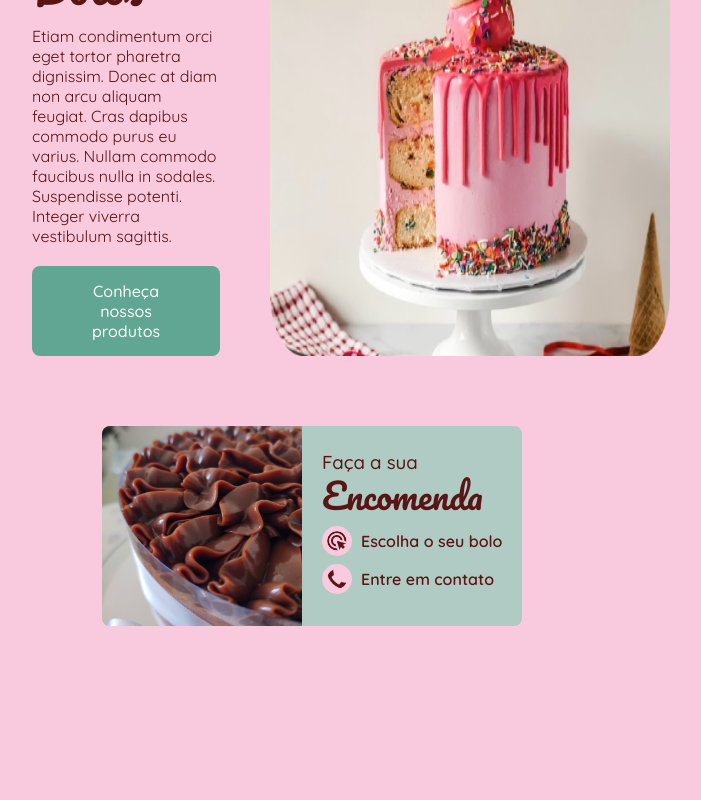
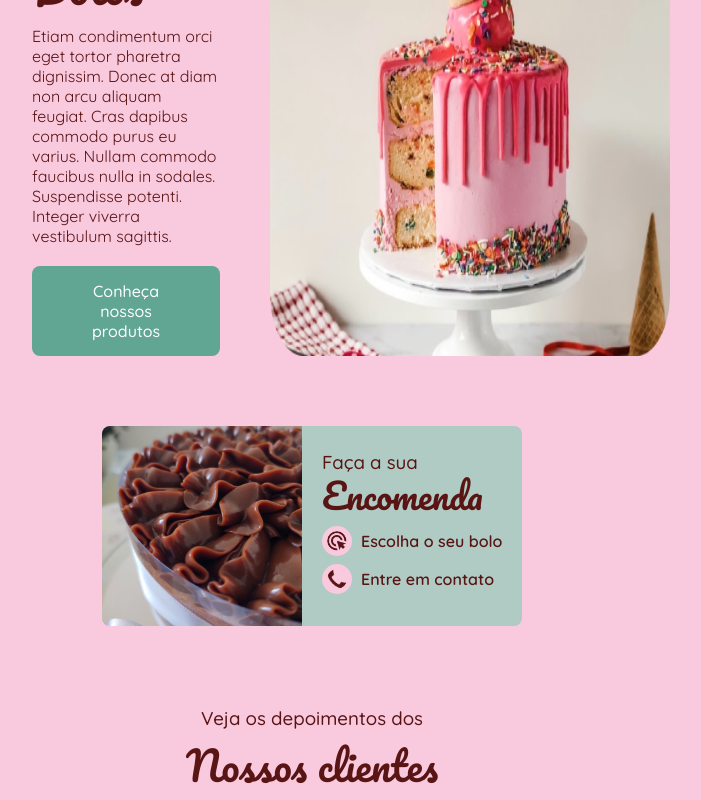
Before and after one commit to Adrianodbs/Prejeto-react-agosto, a React (Create React App) app: page / in a window 1280 px wide. Shown: the part 325-1125 px from the top of the page, without its empty margins (328-1029 px from the left). Before the commit the page ends 981 px from the top, so only its background shows below. Built offline with nearby package versions, Linux system fonts and the light colour scheme.

Commit message:
inicio depoimentos

```diff
--- /dev/null
+++ b/src/pages/home/Depoimentos/index.jsx
@@ -0,0 +1,12 @@
+import './style.css'
+
+function Depoimentos() {
+  return (
+    <div className='depoimentos'>
+      <h3>Veja os depoimentos dos</h3>
+      <h2>Nossos clientes</h2>
+    </div>
+  )
+}
+
+export default Depoimentos
--- /dev/null
+++ b/src/pages/home/Depoimentos/style.css
@@ -0,0 +1,18 @@
+.depoimentos {
+  display: flex;
+  flex-direction: column;
+  align-items: center;
+  justify-content: center;
+  margin-top: 80px;
+  color: var(--vinho);
+}
+
+.depoimentos h3{
+  font-weight: 500;
+}
+
+.depoimentos h2{
+  font-family: 'Pacifico', sans-serif;
+  font-weight: 300;
+  font-size: 40px;
+}
--- a/src/pages/home/index.jsx
+++ b/src/pages/home/index.jsx
@@ -3,12 +3,14 @@ import './style.css'
 import Header from '../../components/header'
 import BemVindo from './bemvindo'
 import Encomenda from "./encomenda";
+import Depoimentos from './Depoimentos';
 
 function Home() {
   return <div>
     <Header />
     <BemVindo />
     <Encomenda />
+    <Depoimentos />
   </div>
 }
 
```
